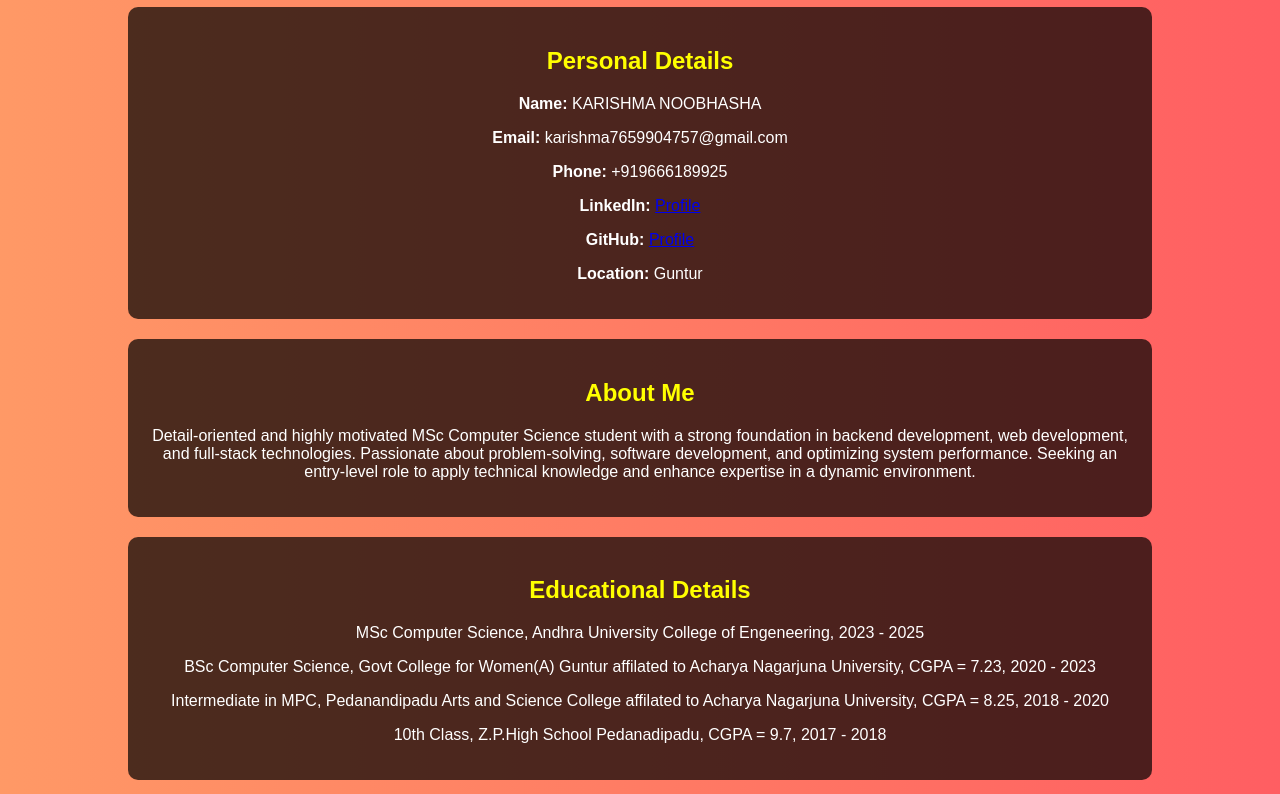
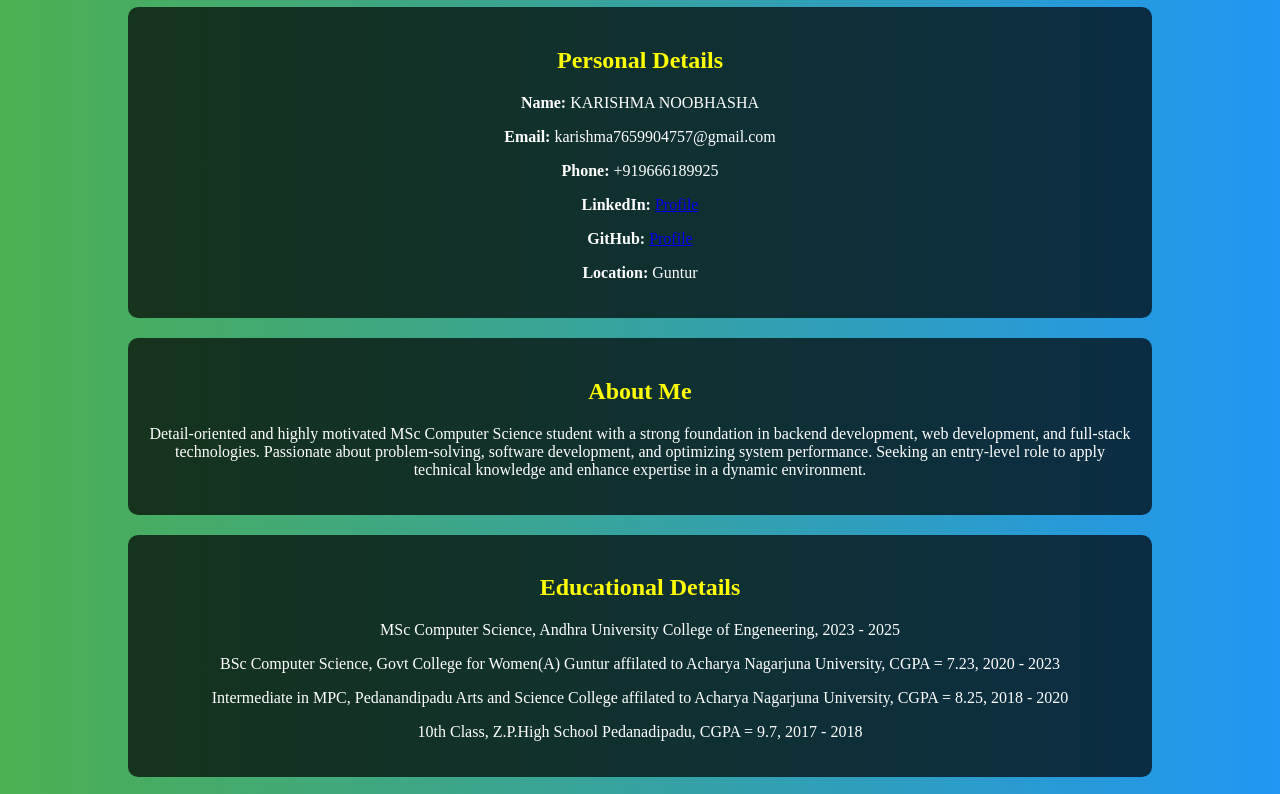
Before and after one commit to kari7865/KARISHMARESUME, a plain HTML site: page index.html in a window 1280 px wide. Shown: the part 93-887 px from the top of the page. Drawn offline with Linux system fonts and the light colour scheme.

Commit message:
Update index.html

```diff
--- a/index.html
+++ b/index.html
@@ -5,8 +5,8 @@
     <title>Portfolio</title>
     <style>
         body {
-            font-family: Arial, sans-serif;
-            background: linear-gradient(to right, #ff9966, #ff5e62);
+            font-family: Times New Roman, sans-serif;
+            background: linear-gradient(to right, #4CAF50, #2196F3);
             color: white;
             margin: 0;
             padding: 0;
```
